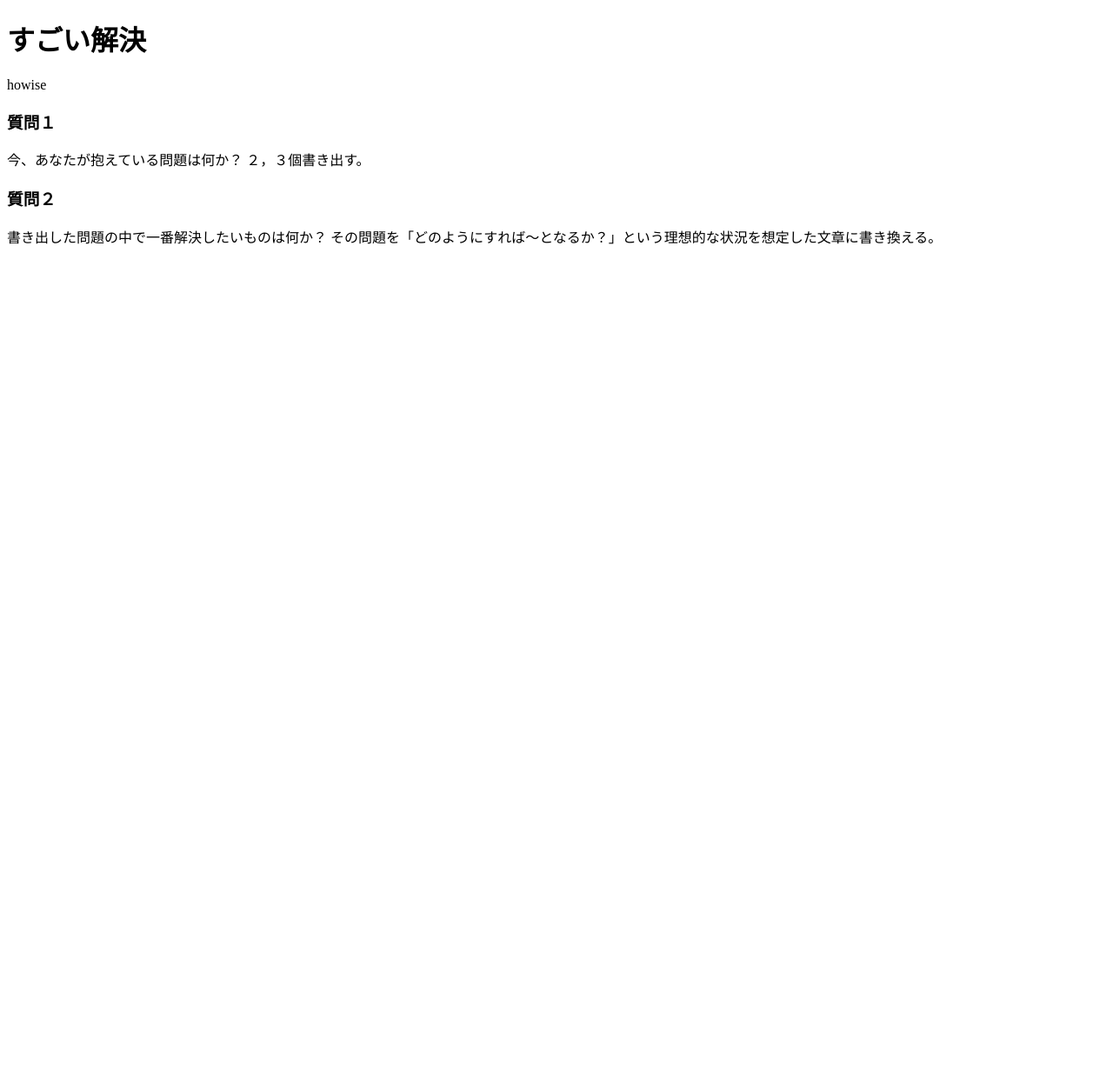
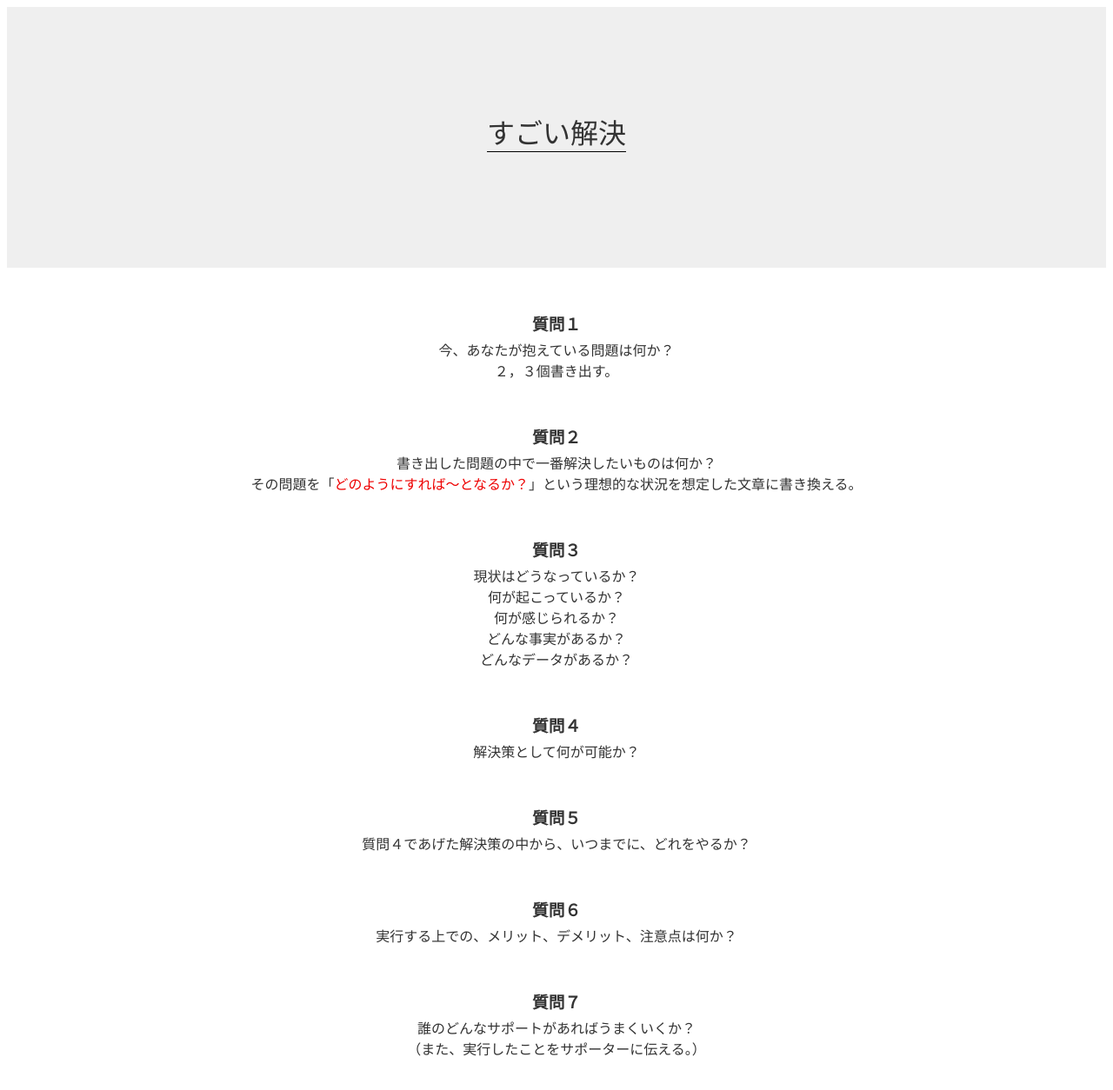
Before and after one commit to shirakurak/sugoi, a plain HTML site: page v1.0/index.html in a window 1280 px wide. Shown: the whole page at 87% size. Before the commit the page ends 800 px from the top, so only its background shows below. Drawn offline with Linux system fonts and the light colour scheme.

Commit message:
タイトル、質問の列挙等、大枠を作成。

```diff
--- /dev/null
+++ b/v1.0/css/style.css
@@ -0,0 +1,35 @@
+body {
+  color: #333; /* 文字色：あらめの黒 */
+  font-family: 'メイリオ', 'Meiryo', sans-serif;
+}
+
+header {
+  text-align: center;
+  background-color: #efefef;
+  margin-bottom: 50px;
+  height: 300px;
+}
+
+.container h1 {
+  margin-top: 120px;
+  font-weight: normal;
+  display: inline-block; /* 要素の大きさを文字に合わせる */
+  border-bottom: solid 1px black;
+}
+
+.question > section {
+  text-align: center;
+  margin-bottom: 50px;
+}
+
+.question > section > h1 {
+  margin-bottom: 5px;
+}
+
+.question > section > p {
+  margin-top: 0px;
+}
+
+.howise {
+  color: #EE0000;
+}
--- a/v1.0/index.html
+++ b/v1.0/index.html
@@ -5,27 +5,74 @@
     <title>すごい解決のサイト</title>
     <meta name="description"
           content="すごい解決を実践するサイトです。">
+    <link rel="stylesheet" href="css/style.css">
   </head>
   <body>
+
     <header>
-      <h1>すごい解決</h1>
-      <p>howise</p>
+      <div class="container">
+        <h1>すごい解決</h1>
+      </div>
     </header>
-    <section>
+
+    <section class="question">
+
       <section>
         <h1>質問１</h1>
         <p>
-          今、あなたが抱えている問題は何か？
+          今、あなたが抱えている問題は何か？<br>
           ２，３個書き出す。
         </p>
       </section>
+
       <section>
         <h1>質問２</h1>
         <p>
-          書き出した問題の中で一番解決したいものは何か？
-          その問題を「どのようにすれば～となるか？」という理想的な状況を想定した文章に書き換える。
+          書き出した問題の中で一番解決したいものは何か？<br>
+          その問題を「<span class="howise">どのようにすれば～となるか？</span>」という理想的な状況を想定した文章に書き換える。
         </p>
       </section>
+
+      <section>
+        <h1>質問３</h1>
+        <p>
+          現状はどうなっているか？<br>
+          何が起こっているか？<br>
+          何が感じられるか？<br>
+          どんな事実があるか？<br>
+          どんなデータがあるか？<br>
+        </p>
+      </section>
+
+      <section>
+        <h1>質問４</h1>
+        <p>
+          解決策として何が可能か？
+        </p>
+      </section>
+
+      <section>
+        <h1>質問５</h1>
+        <p>
+          質問４であげた解決策の中から、いつまでに、どれをやるか？
+        </p>
+      </section>
+
+      <section>
+        <h1>質問６</h1>
+        <p>
+          実行する上での、メリット、デメリット、注意点は何か？
+        </p>
+      </section>
+
+      <section>
+        <h1>質問７</h1>
+        <p>
+          誰のどんなサポートがあればうまくいくか？<br>
+          （また、実行したことをサポーターに伝える。）
+        </p>
+      </section>
+
     </section>
   </body>
   <!-- 大橋禅太郎氏に感謝する。 -->
```
